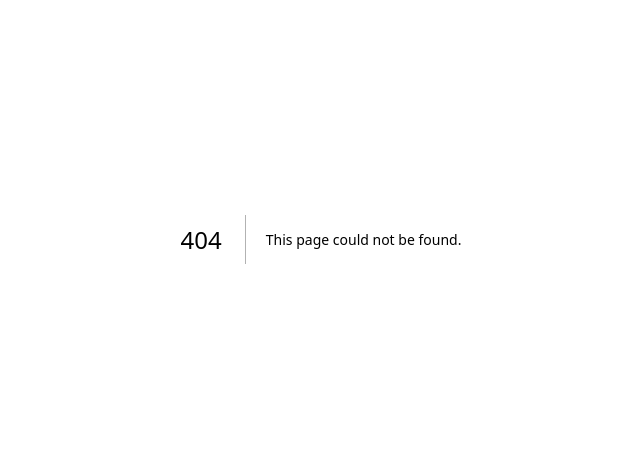
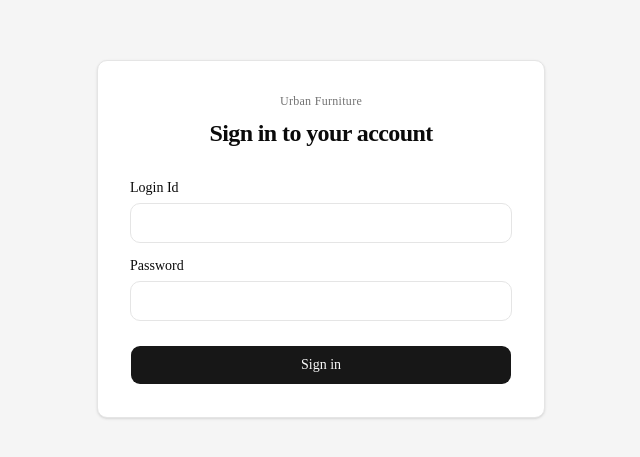
Before and after one commit to dipesh4036/urban-furniture-accounting-system, a Next.js app in the folder frontend/: page /login in a window 1280 px wide. Before the commit this address had no page. Shown: the part 161-618 px from the top of the page, without its empty margins (319-959 px from the left). Built offline with nearby package versions, Linux system fonts and the light colour scheme; no server answers.

Commit message:
feat: implement authentication module with login page, input components, and service validation layer.

```diff
--- a/frontend/package.json
+++ b/frontend/package.json
@@ -10,6 +10,7 @@
   },
   "dependencies": {
     "@base-ui/react": "^1.8.0",
+    "@hookform/resolvers": "^5.9.1",
     "axios": "^1.20.0",
     "class-variance-authority": "^0.7.1",
     "cn": "^0.2.5",
@@ -17,8 +18,11 @@
     "next": "16.3.4",
     "react": "19.2.8",
     "react-dom": "19.2.8",
+    "react-hook-form": "^7.87.0",
     "shadcn": "^4.21.0",
-    "tw-animate-css": "^1.4.0"
+    "sonner": "^2.0.8",
+    "tw-animate-css": "^1.4.0",
+    "zod": "^3.25.76"
   },
   "devDependencies": {
     "@tailwindcss/postcss": "^4",
--- a/frontend/src/app/(auth)/layout.tsx
+++ b/frontend/src/app/(auth)/layout.tsx
@@ -1,10 +1,36 @@
 // Layout for all auth pages: /login, /forgot-password, /reset-password,
 // /activate-account, /portal/login. Just centers a card on the screen -
 // no sidebar, no topbar, no logic. Each page renders inside {children}.
+//
+// The card fades and slides in slightly on load (motion-safe: only, so it's
+// skipped entirely for anyone with "reduce motion" turned on) - this is a
+// page someone lands on rarely, so a little polish here doesn't cost the
+// "never animate something seen 100x/day" rule further down the app.
 export default function AuthLayout({ children }: { children: React.ReactNode }) {
   return (
-    <div className="flex min-h-screen items-center justify-center bg-muted p-4">
-      <div className="w-full max-w-md rounded-lg border bg-background p-8 shadow-sm">{children}</div>
+    <div className="relative flex min-h-screen items-center justify-center overflow-hidden bg-muted p-4">
+      {/*
+        Ambient dot-grid background (taste-and-motion SKILL.md "Craft Bar" -
+        an entry screen shouldn't just be a flat fill color). Built from two
+        plain CSS layers, no image asset and no new dependency:
+          1. a repeating radial-gradient of small dots, using the theme's
+             own --border color so it holds in both light and dark mode
+          2. a radial-gradient mask that fades the whole pattern out toward
+             the edges, so it reads as texture behind the card, not a graphic
+        z-10 on the card below keeps it painted on top of this layer.
+      */}
+      <div
+        aria-hidden="true"
+        className="pointer-events-none absolute inset-0 opacity-60 [mask-image:radial-gradient(ellipse_55%_55%_at_50%_40%,black,transparent)]"
+        style={{
+          backgroundImage: "radial-gradient(var(--color-border) 1px, transparent 1px)",
+          backgroundSize: "22px 22px",
+        }}
+      />
+
+      <div className="motion-safe:animate-in motion-safe:fade-in motion-safe:slide-in-from-bottom-2 relative z-10 w-full max-w-md rounded-lg border bg-background p-8 shadow-sm duration-300 [animation-timing-function:var(--ease-out)]">
+        {children}
+      </div>
     </div>
   );
 }
--- /dev/null
+++ b/frontend/src/app/(auth)/login/page.tsx
@@ -0,0 +1,73 @@
+"use client";
+
+import { zodResolver } from "@hookform/resolvers/zod";
+import { useRouter } from "next/navigation";
+import { useForm } from "react-hook-form";
+import { toast } from "sonner";
+import { Button } from "@/components/ui/button";
+import { Input } from "@/components/ui/input";
+import { Label } from "@/components/ui/label";
+import { login } from "@/features/auth/services/auth.service";
+import { loginSchema, type LoginFormValues } from "@/features/auth/validators/auth.validator";
+
+export default function LoginPage() {
+  const router = useRouter();
+
+  const {
+    register,
+    handleSubmit,
+    formState: { errors, isSubmitting },
+  } = useForm<LoginFormValues>({
+    resolver: zodResolver(loginSchema),
+  });
+
+  async function onSubmit(values: LoginFormValues) {
+    try {
+      await login(values);
+      router.push("/contacts");
+    } catch (error) {
+      toast.error(error instanceof Error ? error.message : "Login failed");
+    }
+  }
+
+  return (
+    <div className="flex flex-col gap-8">
+      <div className="flex flex-col gap-2 text-center">
+        <span className="text-xs font-medium tracking-wide text-muted-foreground">Urban Furniture</span>
+        <h1 className="text-2xl font-semibold tracking-tight">Sign in to your account</h1>
+      </div>
+
+      <form onSubmit={handleSubmit(onSubmit)} className="flex flex-col gap-4">
+        <div className="flex flex-col gap-2">
+          <Label htmlFor="loginId">Login Id</Label>
+          <Input
+            id="loginId"
+            type="text"
+            autoComplete="username"
+            className="h-10"
+            aria-invalid={!!errors.loginId}
+            {...register("loginId")}
+          />
+          {errors.loginId && <p className="text-sm text-destructive">{errors.loginId.message}</p>}
+        </div>
+
+        <div className="flex flex-col gap-2">
+          <Label htmlFor="password">Password</Label>
+          <Input
+            id="password"
+            type="password"
+            autoComplete="current-password"
+            className="h-10"
+            aria-invalid={!!errors.password}
+            {...register("password")}
+          />
+          {errors.password && <p className="text-sm text-destructive">{errors.password.message}</p>}
+        </div>
+
+        <Button type="submit" disabled={isSubmitting} className="h-10 mt-2">
+          {isSubmitting ? "Signing in..." : "Sign in"}
+        </Button>
+      </form>
+    </div>
+  );
+}
--- a/frontend/src/app/globals.css
+++ b/frontend/src/app/globals.css
@@ -10,6 +10,17 @@
   p-2 (8px), p-4 (16px), p-6 (24px), p-8 (32px), p-12 (48px), p-16 (64px).
   No custom spacing tokens needed - just don't use odd steps like p-3, p-5.
 */
+
+/*
+  Motion curves (taste-and-motion SKILL.md, Section 10.3). The browser's
+  built-in `ease`/`ease-out` are too weak to feel intentional - these two
+  named curves are what every entrance/exit and on-screen-move transition
+  in the app should reach for, instead of inventing a new curve per component.
+*/
+:root {
+  --ease-out: cubic-bezier(0.23, 1, 0.32, 1); /* entering/exiting elements */
+  --ease-in-out: cubic-bezier(0.77, 0, 0.175, 1); /* moving/morphing on screen */
+}
 
 @theme inline {
   --color-background: var(--background);
--- a/frontend/src/app/layout.tsx
+++ b/frontend/src/app/layout.tsx
@@ -1,5 +1,6 @@
 import type { Metadata } from "next";
 import { Geist, Geist_Mono } from "next/font/google";
+import { Toaster } from "sonner";
 import "./globals.css";
 
 const geistSans = Geist({
@@ -23,7 +24,10 @@ export default function RootLayout({ children }: LayoutProps<"/">) {
       lang="en"
       className={`${geistSans.variable} ${geistMono.variable} h-full antialiased`}
     >
-      <body className="min-h-full flex flex-col">{children}</body>
+      <body className="min-h-full flex flex-col">
+        {children}
+        <Toaster richColors position="top-center" />
+      </body>
     </html>
   );
 }
--- /dev/null
+++ b/frontend/src/components/ui/input.tsx
@@ -0,0 +1,19 @@
+import * as React from "react"
+import { Input as InputPrimitive } from "@base-ui/react/input"
+import { cn } from "cn"
+
+function Input({ className, type, ...props }: React.ComponentProps<"input">) {
+  return (
+    <InputPrimitive
+      type={type}
+      data-slot="input"
+      className={cn(
+        "h-8 w-full min-w-0 rounded-lg border border-input bg-transparent px-2.5 py-1 text-base transition-colors outline-none file:inline-flex file:h-6 file:border-0 file:bg-transparent file:text-sm file:font-medium file:text-foreground placeholder:text-muted-foreground focus-visible:border-ring focus-visible:ring-3 focus-visible:ring-ring/50 disabled:pointer-events-none disabled:cursor-not-allowed disabled:bg-input/50 disabled:opacity-50 aria-invalid:border-destructive aria-invalid:ring-3 aria-invalid:ring-destructive/20 md:text-sm dark:bg-input/30 dark:disabled:bg-input/80 dark:aria-invalid:border-destructive/50 dark:aria-invalid:ring-destructive/40",
+        className
+      )}
+      {...props}
+    />
+  )
+}
+
+export { Input }
--- /dev/null
+++ b/frontend/src/components/ui/label.tsx
@@ -0,0 +1,19 @@
+"use client"
+
+import * as React from "react"
+import { cn } from "cn"
+
+function Label({ className, ...props }: React.ComponentProps<"label">) {
+  return (
+    <label
+      data-slot="label"
+      className={cn(
+        "flex items-center gap-2 text-sm leading-none font-medium select-none group-data-[disabled=true]:pointer-events-none group-data-[disabled=true]:opacity-50 peer-disabled:cursor-not-allowed peer-disabled:opacity-50",
+        className
+      )}
+      {...props}
+    />
+  )
+}
+
+export { Label }
--- /dev/null
+++ b/frontend/src/features/auth/services/auth.service.ts
@@ -0,0 +1,10 @@
+import { api } from "@/lib/api";
+import type { LoginFormValues } from "../validators/auth.validator";
+
+// Calls POST /auth/login (plan.md Module 3). The backend route for this
+// doesn't exist yet - it's built in this same branch's Backend Commits -
+// so this call will 404 until then. api.ts already unwraps the
+// { success, data } envelope, so this just returns the data straight.
+export function login(values: LoginFormValues) {
+  return api.post("/auth/login", values);
+}
--- /dev/null
+++ b/frontend/src/features/auth/validators/auth.validator.ts
@@ -0,0 +1,11 @@
+import { z } from "zod";
+
+// This mirrors backend/src/validators/auth.validator.ts's loginSchema
+// (see plan.md Module 3). Login just needs both fields filled in - the
+// backend is the one that actually checks the password is correct.
+export const loginSchema = z.object({
+  loginId: z.string().min(1, "Login Id is required"),
+  password: z.string().min(1, "Password is required"),
+});
+
+export type LoginFormValues = z.infer<typeof loginSchema>;
```
Also changed, not shown: 2 other files (tests, documents, lock files or other folders).
